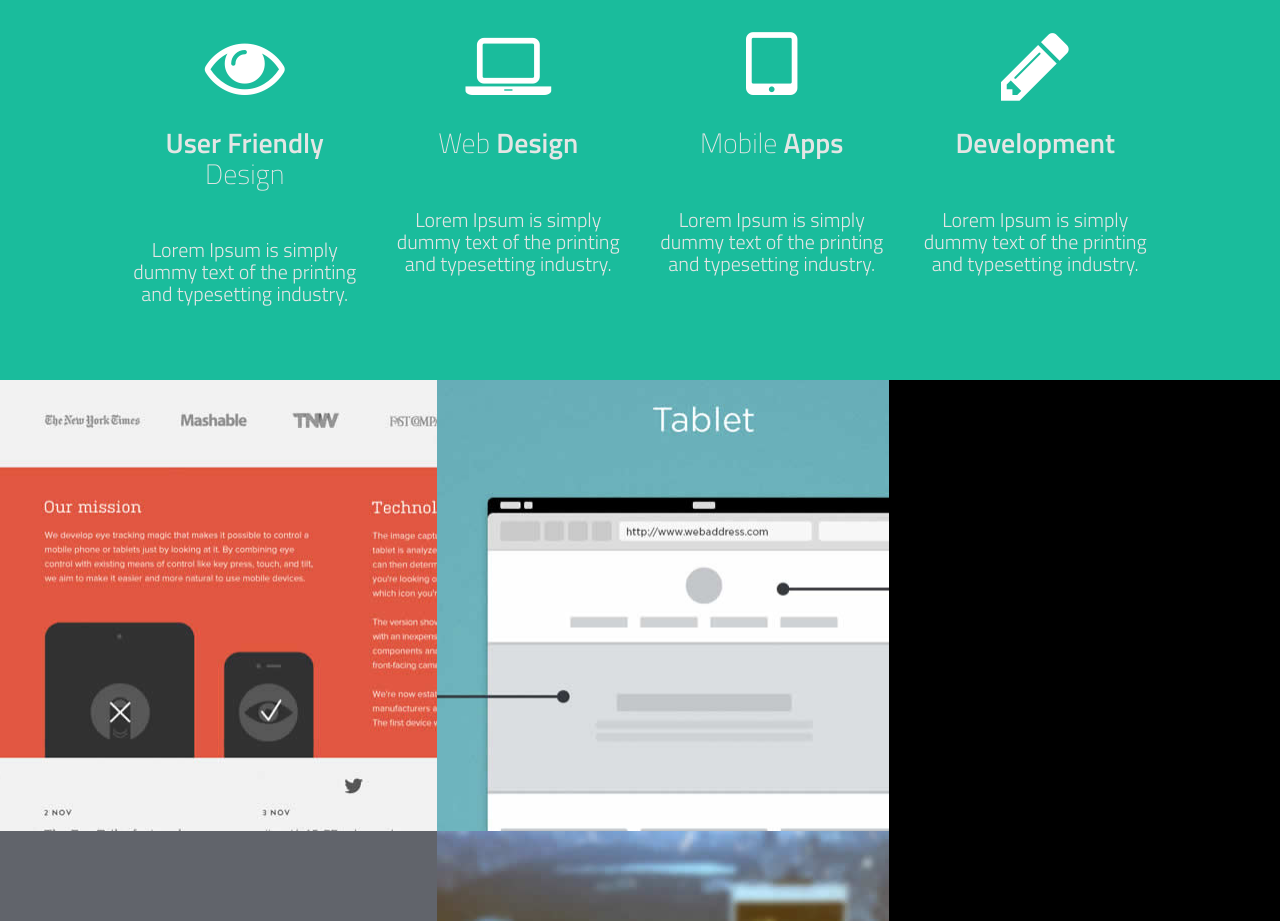
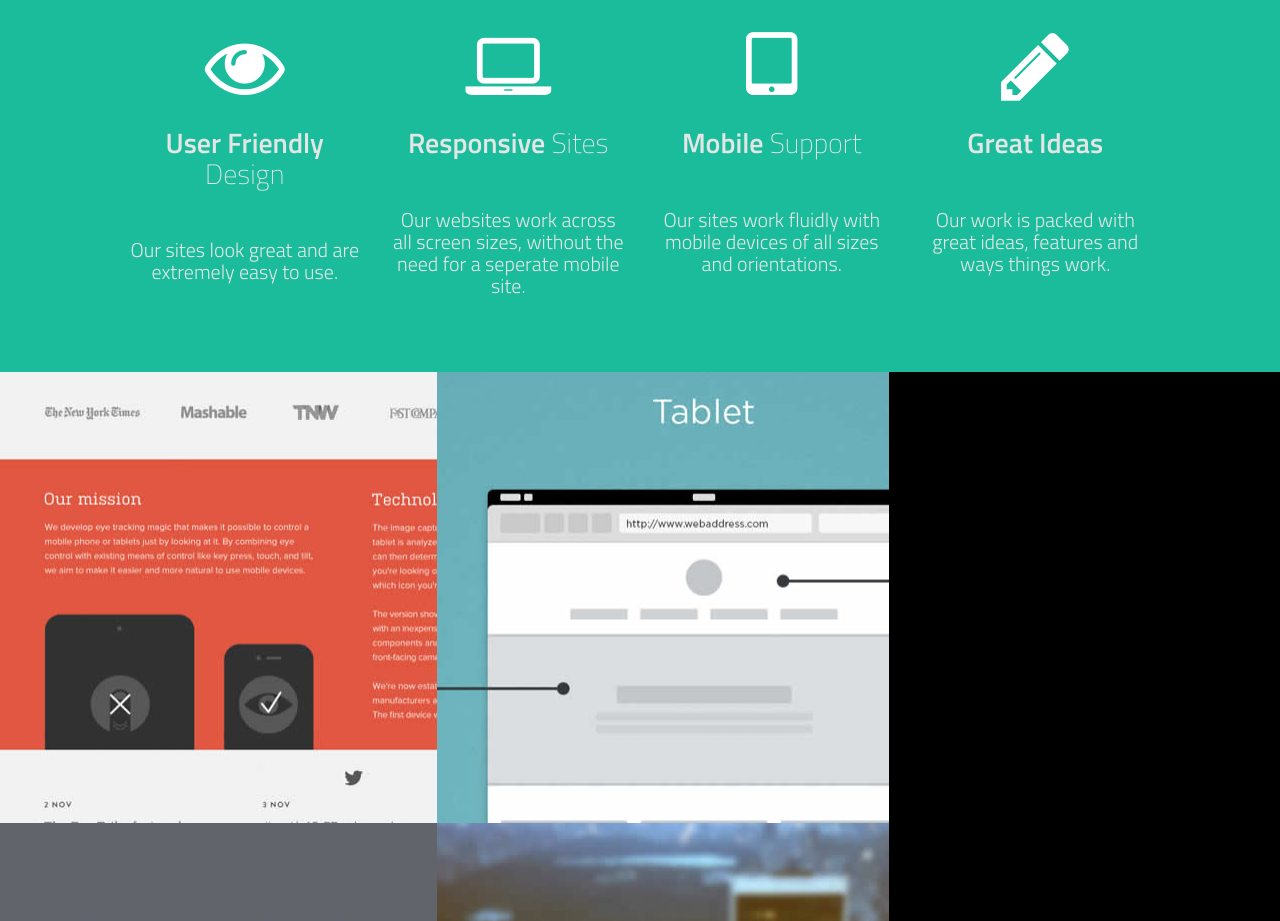
Before and after one commit to thelegoking241/CubicWatermelon.github.io, a plain HTML site: page index.html in a window 1280 px wide. Shown: the part 1060-1981 px from the top of the page. Drawn offline with Linux system fonts and the light colour scheme.

Commit message:
Update Content

```diff
--- a/index.html
+++ b/index.html
@@ -93,22 +93,22 @@
 				<div class="col-12 col-lg-3 col-sm-6">
 					<p><i class="icon icon-eye-open"></i></p>
 					<h2 class="font-semibold">User Friendly <span class="font-thin">Design</span></h2>
-					<h4 class="font-thin">Lorem Ipsum is simply dummy text of the printing and typesetting industry.</h4>
+					<h4 class="font-thin">Our sites look great and are extremely easy to use.</h4>
 				</div><!-- /col12 -->
 				<div class="col-12 col-lg-3 col-sm-6">
 					<p><i class="icon icon-laptop"></i></p>
-					<h2 class="font-thin">Web <span class="font-semibold">Design</span></h2>
-					<h4 class="font-thin">Lorem Ipsum is simply dummy text of the printing and typesetting industry.</h4>
+					<h2 class="font-semibold">Responsive <span class="font-thin">Sites</span></h2>
+					<h4 class="font-thin">Our websites work across all screen sizes, without the need for a seperate mobile site.</h4>
 				</div><!-- /col12 -->
 				<div class="col-12 col-lg-3 col-sm-6">
 					<p><i class="icon icon-tablet"></i></p>
-					<h2 class="font-thin">Mobile <span class="font-semibold">Apps</span></h2>
-					<h4 class="font-thin">Lorem Ipsum is simply dummy text of the printing and typesetting industry.</h4>
+					<h2 class="font-semibold">Mobile <span class="font-thin">Support</span></h2>
+					<h4 class="font-thin">Our sites work fluidly with mobile devices of all sizes and orientations.</h4>
 				</div><!-- /col12 -->
 				<div class="col-12 col-lg-3 col-sm-6">
 					<p><i class="icon icon-pencil"></i></p>
-					<h2 class="font-semibold">Development</h2>
-					<h4 class="font-thin">Lorem Ipsum is simply dummy text of the printing and typesetting industry.</h4>
+					<h2 class="font-semibold">Great Ideas</h2>
+					<h4 class="font-thin">Our work is packed with great ideas, features and ways things work.</h4>
 				</div><!-- /col12 -->
 			</div><!-- /row -->
 		</div><!-- /container -->
```
